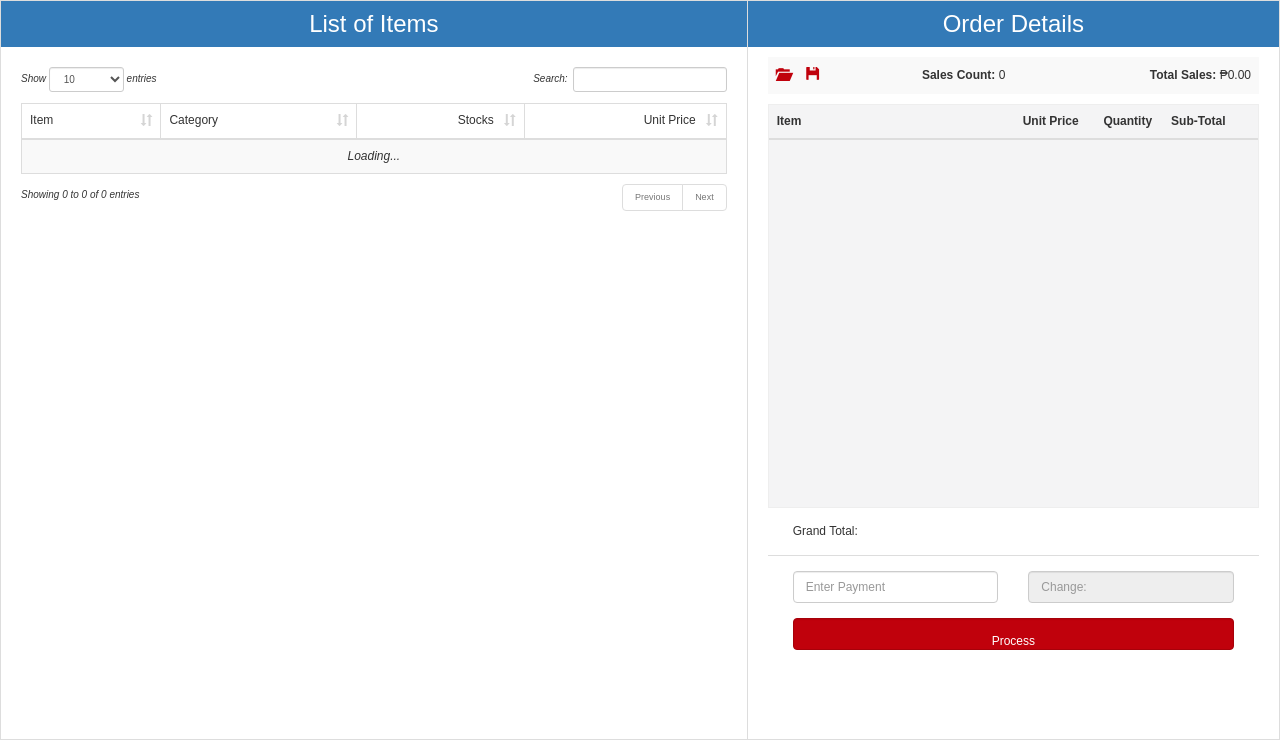
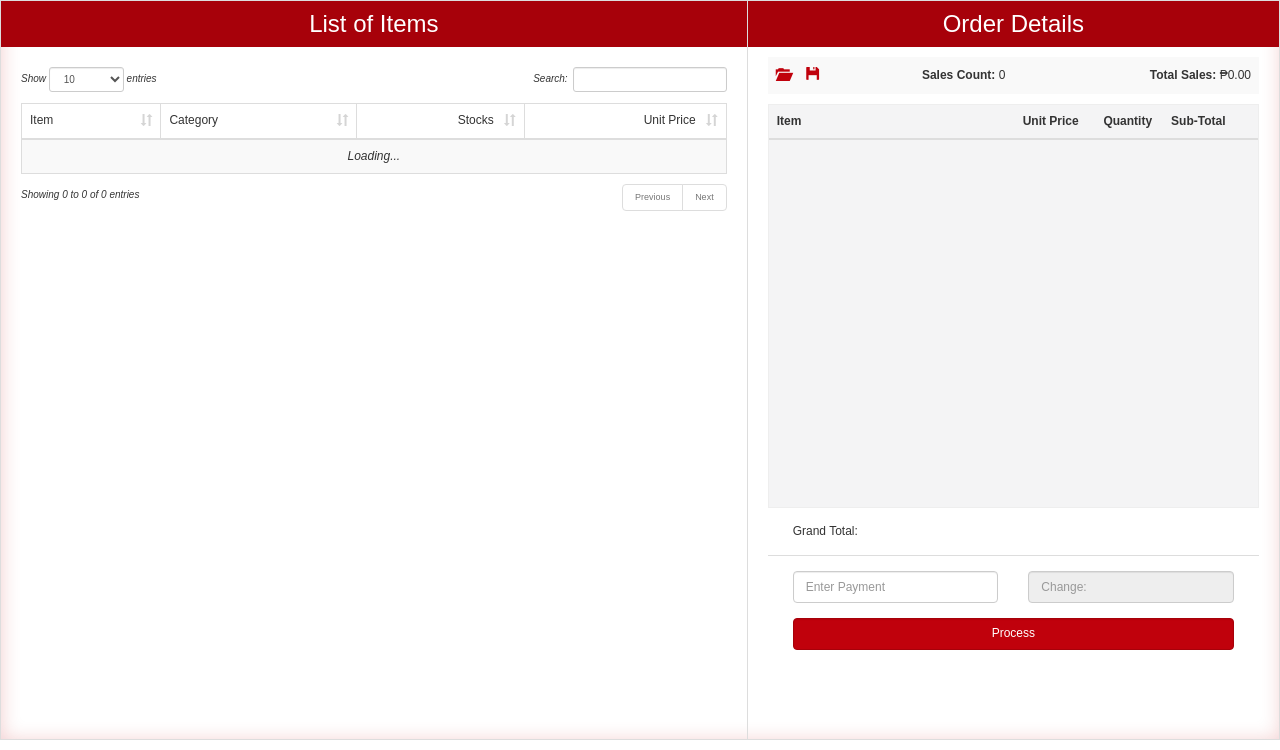
Before and after one commit to mononileduan/paptrade-pos, a CodeIgniter app: page /paptrade-pos/index.php/pos/index in a window 1280 px wide. Shown: the part 50-800 px from the top of the page. Run offline with CodeIgniter, Linux system fonts and the light colour scheme; the visitor is signed in with stand-in values (Sample User, id 1); data comes from the database, SQL or seed files in the repository; data that the repository does not hold is empty.

Commit message:
POS styling

```diff
--- a/application/views/pos/index.php
+++ b/application/views/pos/index.php
@@ -25,7 +25,7 @@
 
 			<?php $this->load->view('components/navbar_pos'); ?>
 
-			<div class="container-fluid" style="margin-top:0px;">
+			<div class="container-fluid with-color-accent" style="margin-top:0px;">
 				<div class="row">
 					<div class="col-md-7 box-container rightnone" style="height: 694px; overflow-y: auto;">
 						<h3>List of Items</h3>
@@ -202,7 +202,7 @@
 									<td id="summary-change" class="text-right"></td>
 								</tr>
 							</table>
-							<button class="btn btn-default btn-sm" id="print">Print Receipt</button>
+							<button class="btn btn-primary btn-sm" id="print">Print Receipt</button>
 						</div>
 
 						<div class="clearfix"></div>
--- a/assets/pos/pos.css
+++ b/assets/pos/pos.css
@@ -8,7 +8,7 @@
 	margin: 0;
 	padding: 10px;
 	text-align: center;
-	background: #337ab7;
+	background: #a7010a;
 	color: #ffffff;
 }
 
@@ -64,6 +64,11 @@
 	cursor: pointer;
 }
 
+.form-control {
+    line-height: 5px;
+}
+
+
 /******************
 	RECEIPT
 *******************/
```
